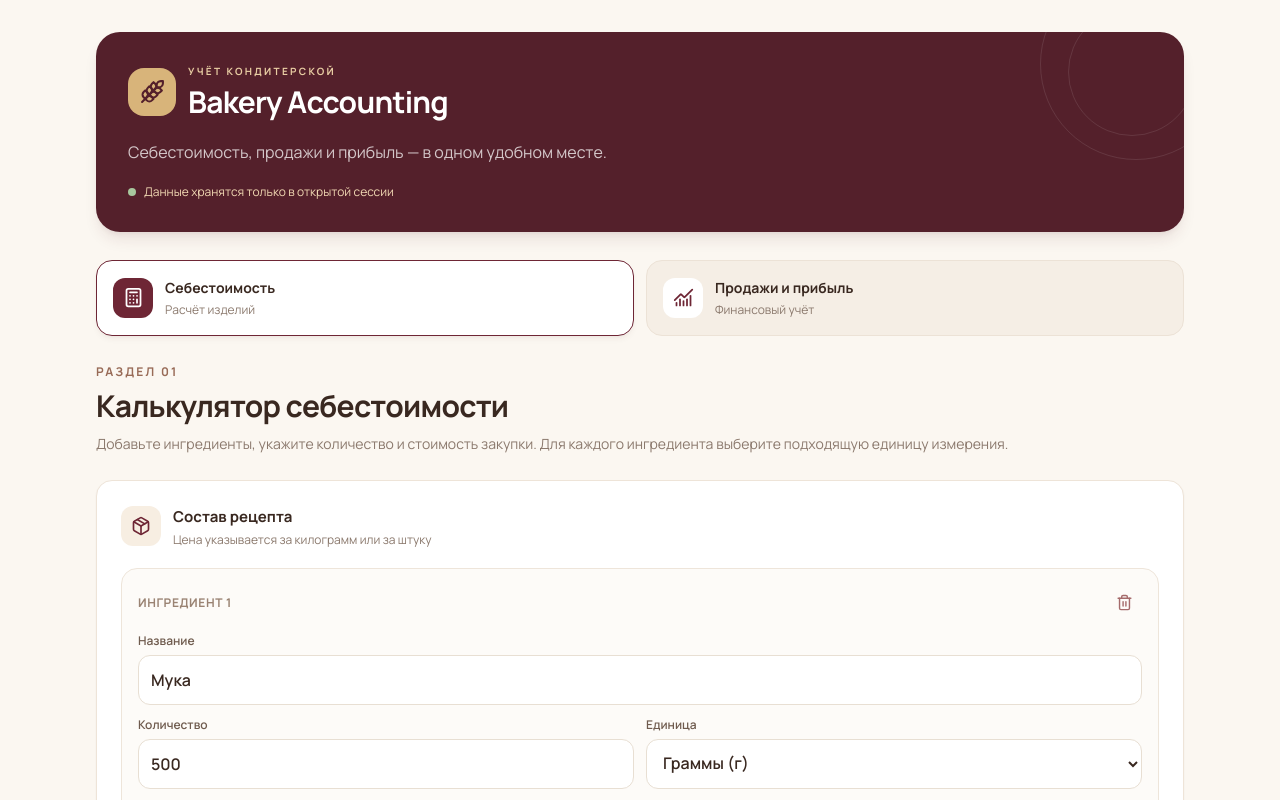
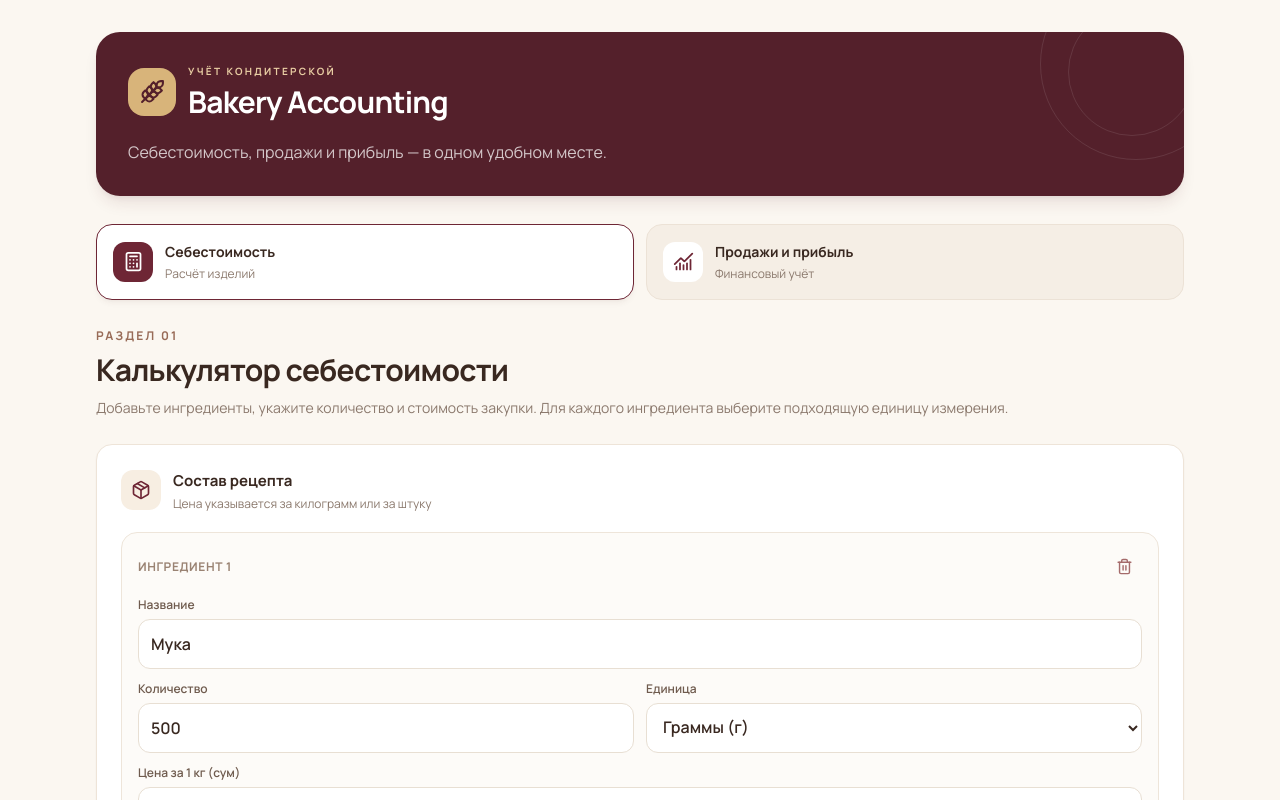
Before and after one commit to edilmurodovich-eng/bakery-accounting, a Next.js app: page / in a window 1280 px wide. Shown: the top 800 px of the page. Built offline with nearby package versions, Linux system fonts and the light colour scheme.

Commit message:
Update page.tsx

```diff
--- a/app/page.tsx
+++ b/app/page.tsx
@@ -359,11 +359,6 @@ export default function Home() {
             <p className="relative mt-5 max-w-lg text-sm leading-6 text-white/75 sm:text-base">
               Себестоимость, продажи и прибыль — в одном удобном месте.
             </p>
-
-            <div className="relative mt-5 flex items-center gap-2 text-xs text-[#f1d8b3]">
-              <span className="h-2 w-2 rounded-full bg-[#a8c79e]" />
-              Данные хранятся только в открытой сессии
-            </div>
           </div>
         </header>
 
```
